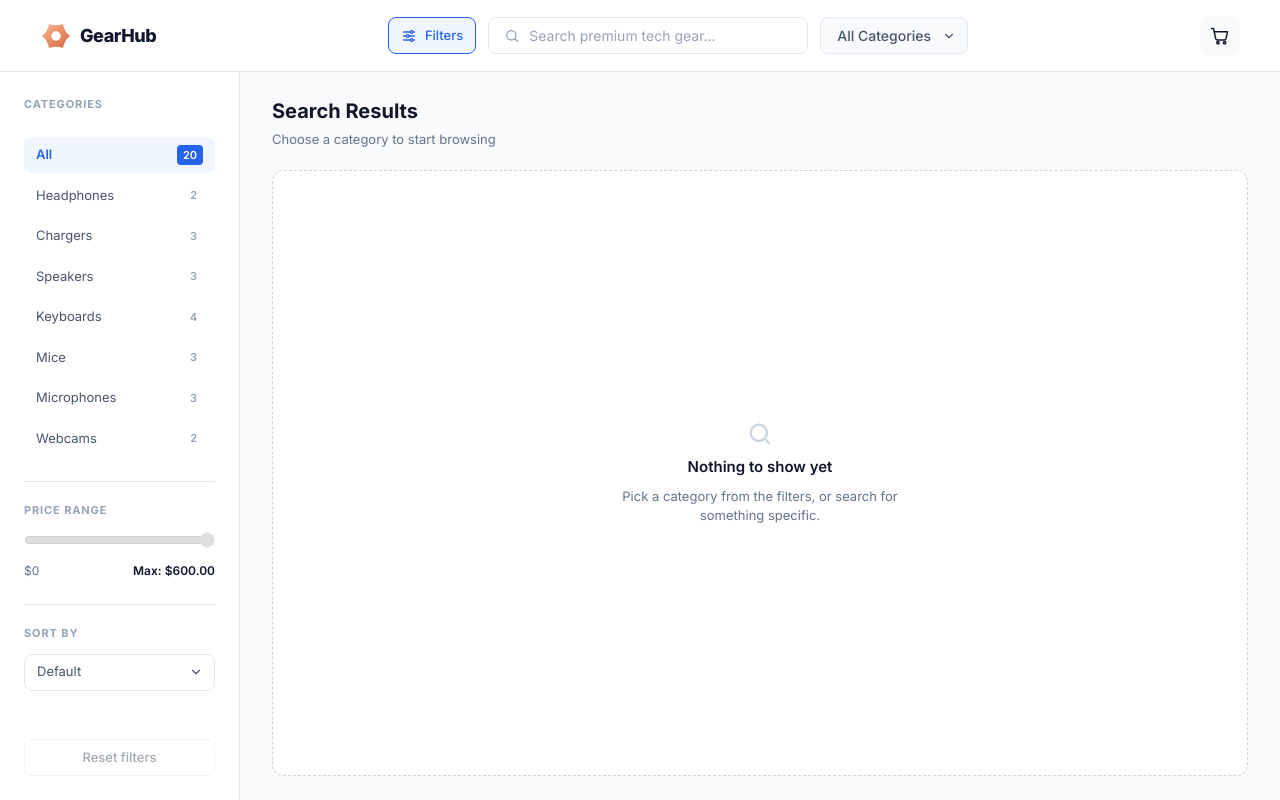
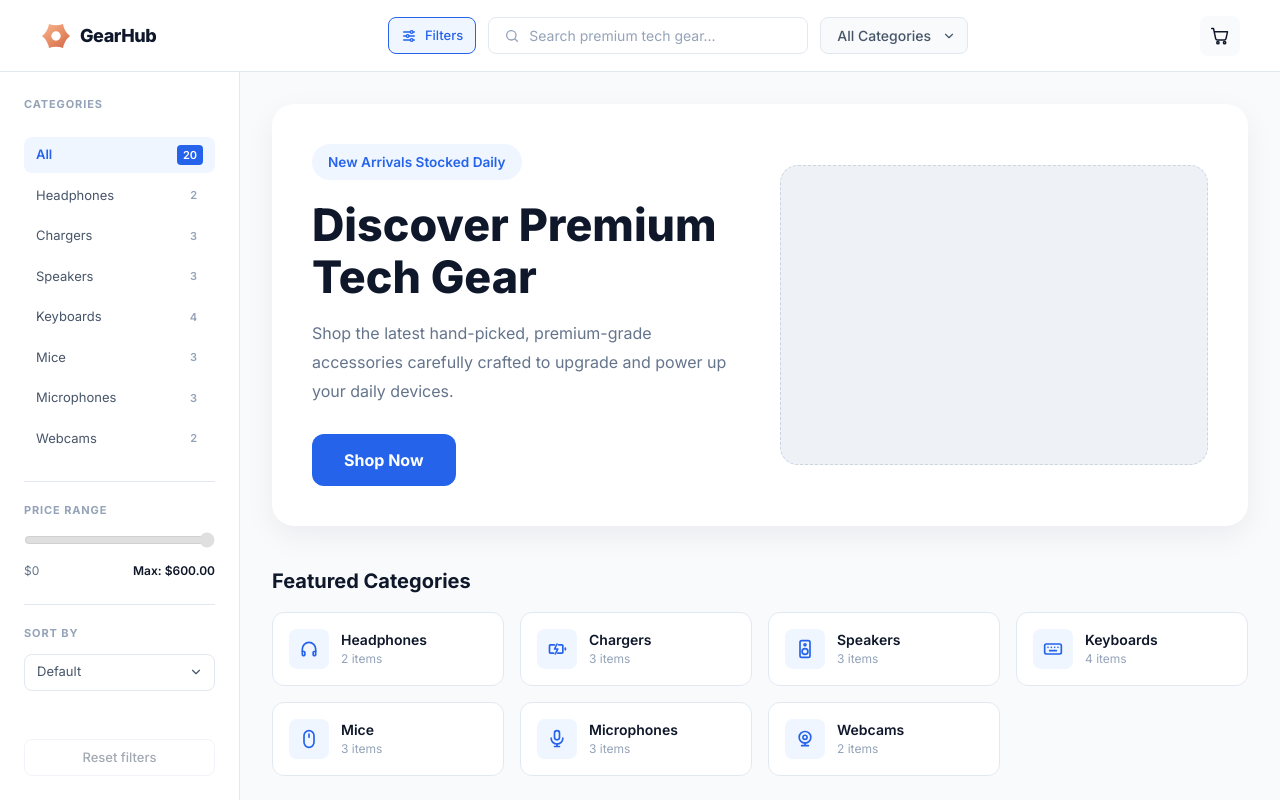
Before and after one commit to neilacapuccino/lab-2-se2, a React (Vite) app in the folder gearhub/: page / in a window 1280 px wide. Built offline with nearby package versions, Linux system fonts and the light colour scheme.

Commit message:
UI adjustment

```diff
--- a/gearhub/src/App.tsx
+++ b/gearhub/src/App.tsx
@@ -95,6 +95,13 @@ function App() {
       sortBy: "default",
     }));
 
+  // Clicking the wordmark clears the filters and closes the cart, which brings
+  // the featured view back.
+  const goHome = () => {
+    resetFilters();
+    setIsCartOpen(false);
+  };
+
   // The simulated checkout. Part 6 adds the confirmation view.
   const checkout = () => {
     clearCart();
@@ -114,6 +121,7 @@ function App() {
         onCartClick={() => openCart(!isCartOpen)}
         isFilterOpen={isFilterOpen}
         onFilterClick={() => openFilter(!isFilterOpen)}
+        onHomeClick={goHome}
       />
 
       <Routes>
@@ -138,6 +146,7 @@ function App() {
               onCheckout={checkout}
               onCloseFilter={() => openFilter(false)}
               onCloseCart={() => openCart(false)}
+              onOpenFilter={() => openFilter(true)}
             />
           }
         />
--- /dev/null
+++ b/gearhub/src/components/FeaturedSection.tsx
@@ -0,0 +1,125 @@
+import type { ComponentType, SVGProps } from 'react';
+import ProductCard from './ProductCard';
+import {
+  BatteryCharging,
+  Headphones,
+  Keyboard,
+  Microphone,
+  Mouse,
+  Speaker,
+  Webcam,
+} from './icons';
+import type { Product } from '../types';
+
+interface FeaturedSectionProps {
+  products: Product[];
+  onCategoryChange: (category: string) => void;
+  onAddToCart: (product: Product) => void;
+  onOpenFilters: () => void;
+}
+
+/** Category tiles reuse the local icon set, one glyph per category. */
+const CATEGORY_ICONS: Record<string, ComponentType<SVGProps<SVGSVGElement>>> = {
+  Headphones,
+  Chargers: BatteryCharging,
+  Speakers: Speaker,
+  Keyboards: Keyboard,
+  Mice: Mouse,
+  Microphones: Microphone,
+  Webcams: Webcam,
+};
+
+/**
+ * The landing view, shown until the shopper picks a category or searches.
+ *
+ * Products come from the same catalogue the search results use, so adding to the
+ * cart works identically here.
+ */
+export default function FeaturedSection({
+  products,
+  onCategoryChange,
+  onAddToCart,
+  onOpenFilters,
+}: FeaturedSectionProps) {
+  const categories = Object.keys(CATEGORY_ICONS);
+  const featured = products.filter((product) => product.inStock).slice(0, 8);
+
+  return (
+    <div className="mx-auto flex max-w-[1200px] flex-col gap-10 px-8 py-8">
+      <section className="flex items-center justify-between gap-10 rounded-[22px] bg-white p-10 shadow-[0_10px_30px_rgba(15,23,42,0.06)] max-[1024px]:flex-col max-[1024px]:text-center">
+        <div className="flex-1">
+          <span className="mb-5 inline-block rounded-full bg-[#EFF6FF] px-4 py-2 text-[0.85rem] font-semibold text-[#2563EB]">
+            New Arrivals Stocked Daily
+          </span>
+
+          <h1 className="mb-4 text-[2.8rem]/[1.15] font-extrabold text-[#0F172A] max-[768px]:text-[2.2rem]">
+            Discover Premium Tech Gear
+          </h1>
+
+          <p className="mb-7 max-w-[520px] leading-[1.8] text-[#64748B] max-[1024px]:mx-auto">
+            Shop the latest hand-picked, premium-grade accessories carefully crafted to
+            upgrade and power up your daily devices.
+          </p>
+
+          <button
+            type="button"
+            onClick={onOpenFilters}
+            className="cursor-pointer rounded-xl bg-[#2563EB] px-8 py-3.5 font-bold text-white transition-colors hover:bg-[#1D4ED8]"
+          >
+            Shop Now
+          </button>
+        </div>
+
+        <div className="flex-1">
+          <div className="h-[300px] w-full rounded-[18px] border border-dashed border-[#CBD5E1] bg-[#EEF2F7]" />
+        </div>
+      </section>
+
+      <section>
+        <h2 className="mb-4 text-[1.25rem] font-bold text-[#0F172A]">
+          Featured Categories
+        </h2>
+
+        <div className="grid grid-cols-[repeat(auto-fill,minmax(190px,1fr))] gap-4">
+          {categories.map((category) => {
+            const Icon = CATEGORY_ICONS[category];
+            const count = products.filter((p) => p.category === category).length;
+
+            return (
+              <button
+                key={category}
+                type="button"
+                onClick={() => onCategoryChange(category)}
+                className="flex cursor-pointer items-center gap-3 rounded-xl border border-[#E2E8F0] bg-white p-4 text-left transition-colors hover:border-[#2563EB] hover:bg-[#F8FAFC]"
+              >
+                <span className="flex size-10 shrink-0 items-center justify-center rounded-lg bg-[#EFF6FF] text-[#2563EB]">
+                  <Icon className="size-5" />
+                </span>
+                <span className="min-w-0">
+                  <span className="block truncate text-[14px] font-semibold text-[#0F172A]">
+                    {category}
+                  </span>
+                  <span className="block text-[12px] text-[#94A3B8]">
+                    {count} {count === 1 ? 'item' : 'items'}
+                  </span>
+                </span>
+              </button>
+            );
+          })}
+        </div>
+      </section>
+
+      <section>
+        <h2 className="mb-4 text-[1.25rem] font-bold text-[#0F172A]">
+          Featured Products
+        </h2>
+
+        <div className="grid grid-cols-[repeat(auto-fill,minmax(210px,1fr))] gap-5">
+          {featured.map((product) => (
+            <ProductCard key={product.id} product={product} onAddToCart={onAddToCart} />
+          ))}
+        </div>
+      </section>
+    </div>
+  );
+}
--- a/gearhub/src/components/ProductGrid.tsx
+++ b/gearhub/src/components/ProductGrid.tsx
@@ -30,7 +30,7 @@ export default function ProductGrid({
     filters.category === 'All' ? 'Search Results' : `${filters.category} Search Results`;
 
   return (
-    <section className="flex h-full flex-col overflow-y-auto px-8 py-6">
+    <section className="flex min-h-full flex-col px-8 py-6">
       <header className="mb-5 flex flex-wrap items-start justify-between gap-3">
         <div>
           <h1 className="text-[20px] font-bold text-[#0F172A]">{heading}</h1>
@@ -62,17 +62,10 @@ export default function ProductGrid({
         </div>
       )}
 
-      {hasQuery && products.length === 0 && (
+      {products.length === 0 && (
         <EmptyState
           title="No products found"
           body="Try a different search term, or pick another category."
-        />
-      )}
-
-      {!hasQuery && (
-        <EmptyState
-          title="Nothing to show yet"
-          body="Pick a category from the filters, or search for something specific."
         />
       )}
     </section>
--- a/gearhub/src/components/layout/NavBar.tsx
+++ b/gearhub/src/components/layout/NavBar.tsx
@@ -11,6 +11,8 @@ interface NavBarProps {
   onCartClick: () => void;
   isFilterOpen: boolean;
   onFilterClick: () => void;
+  /** Clears the filters and closes the cart, returning to the featured view. */
+  onHomeClick: () => void;
 }
 
 /**
@@ -32,20 +34,22 @@ export default function NavBar({
   onCartClick,
   isFilterOpen,
   onFilterClick,
+  onHomeClick,
 }: NavBarProps) {
   return (
     <header className="sticky top-0 z-30 h-[72px] border-b border-[#E2E8F0] bg-white">
       <div className="mx-auto flex h-full max-w-[1440px] items-center justify-between gap-6 px-10">
-        <a
-          href="/"
-          aria-label="GearHub home"
-          className="flex shrink-0 items-center gap-2 rounded-lg focus-visible:ring-2 focus-visible:ring-[#2563EB] focus-visible:ring-offset-2 focus-visible:outline-none"
+        <button
+          type="button"
+          onClick={onHomeClick}
+          aria-label="GearHub home — clear filters and cart view"
+          className="flex shrink-0 cursor-pointer items-center gap-2 rounded-lg focus-visible:ring-2 focus-visible:ring-[#2563EB] focus-visible:ring-offset-2 focus-visible:outline-none"
         >
           <img src="/logo.svg" alt="" width={32} height={32} className="block size-8" />
           <span className="text-[18px] leading-none font-extrabold tracking-tight text-[#0F172A]">
             GearHub
           </span>
-        </a>
+        </button>
 
         <div className="flex flex-1 items-center justify-center gap-3">
           <button
--- a/gearhub/src/pages/dashboardPage.tsx
+++ b/gearhub/src/pages/dashboardPage.tsx
@@ -1,5 +1,6 @@
 import type { ReactNode } from 'react';
 import CartDrawer from '../components/CartDrawer';
+import FeaturedSection from '../components/FeaturedSection';
 import FilterSidebar from '../components/FilterSidebar';
 import ProductGrid from '../components/ProductGrid';
 import type { CartItem, Filters, Product } from '../types';
@@ -24,6 +25,7 @@ interface DashboardPageProps {
   onCheckout: () => void;
   onCloseFilter: () => void;
   onCloseCart: () => void;
+  onOpenFilter: () => void;
 }
 
 /**
@@ -51,6 +53,7 @@ export default function DashboardPage({
   onCheckout,
   onCloseFilter,
   onCloseCart,
+  onOpenFilter,
 }: DashboardPageProps) {
   const isWide = useMediaQuery(WIDE_LAYOUT);
 
@@ -79,7 +82,8 @@ export default function DashboardPage({
         />
       </Panel>
 
-      <main className="min-w-0 flex-1">
+      <main className="min-w-0 flex-1 overflow-y-auto">
+        {showingResults ? (
           <ProductGrid
             products={visible}
             filters={filters}
@@ -88,6 +92,14 @@ export default function DashboardPage({
             onClearCategory={() => onCategoryChange('All')}
             onClearSearch={onClearSearch}
           />
+        ) : (
+          <FeaturedSection
+            products={products}
+            onCategoryChange={onCategoryChange}
+            onAddToCart={onAddToCart}
+            onOpenFilters={onOpenFilter}
+          />
+        )}
       </main>
 
       <Panel open={isCartOpen} floating={!isWide} side="right" onDismiss={onCloseCart}>
```
Lines whose indentation alone changed are shown as unchanged.
